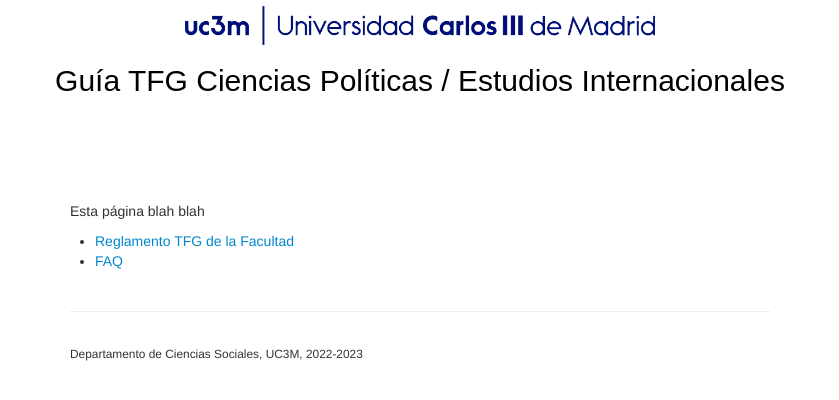
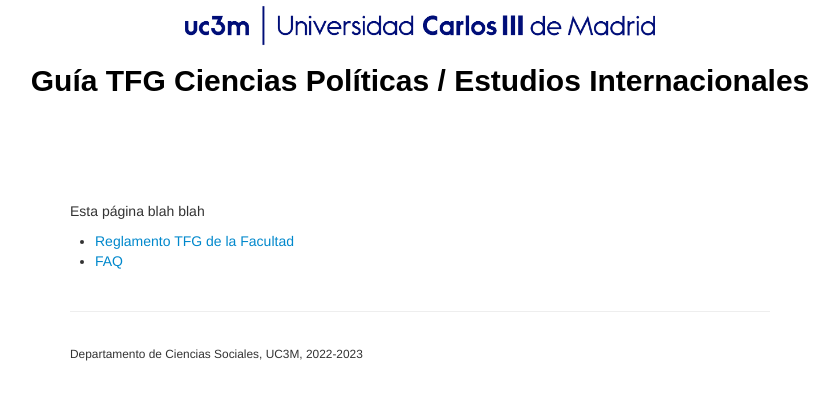
Before and after one commit to franvillamil/TFG, a Jekyll site: the page built from index.md, in a window 1280 px wide. Shown: the top 400 px of the page, without its empty margins (220-1059 px from the left). Built offline with Jekyll 4.4.1, drawn with Linux system fonts in a browser that asks for light colours.

Commit message:
again playing with style, again

```diff
--- a/_includes/themes/twitter/default.html
+++ b/_includes/themes/twitter/default.html
@@ -33,7 +33,7 @@
 
     <br><br>
 
-    <a href="https://franvillamil.github.io/TFG"><p style="font-family:Arial; color:Black; font-size: 30px;">Guía TFG Ciencias Políticas / Estudios Internacionales</p></a>
+    <a href="https://franvillamil.github.io/TFG"><p style="font-family:Arial; color:Black; font-size: 30px;"><b>Guía TFG Ciencias Políticas / Estudios Internacionales</b></p></a>
 
     </center>
 
```
